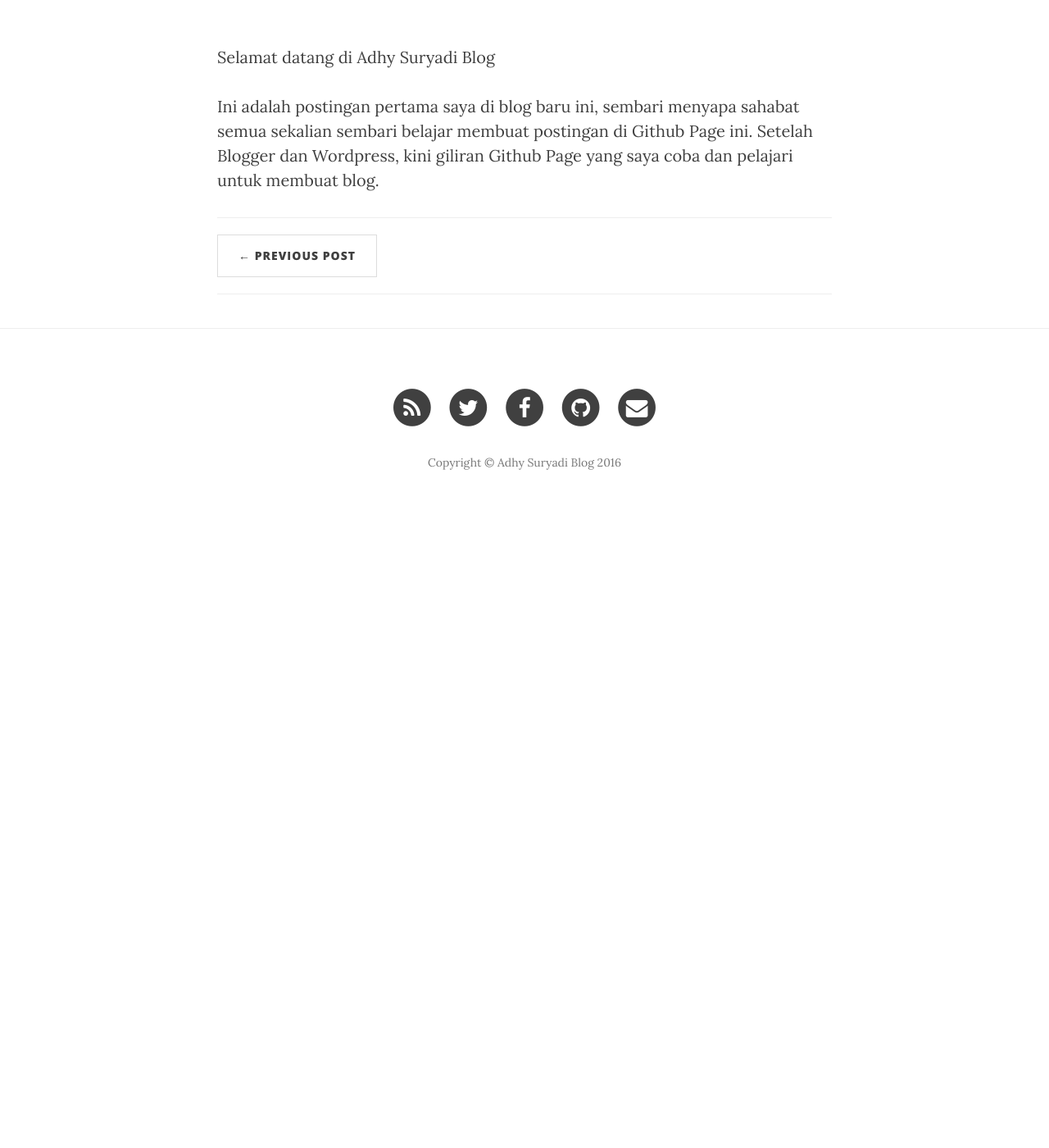
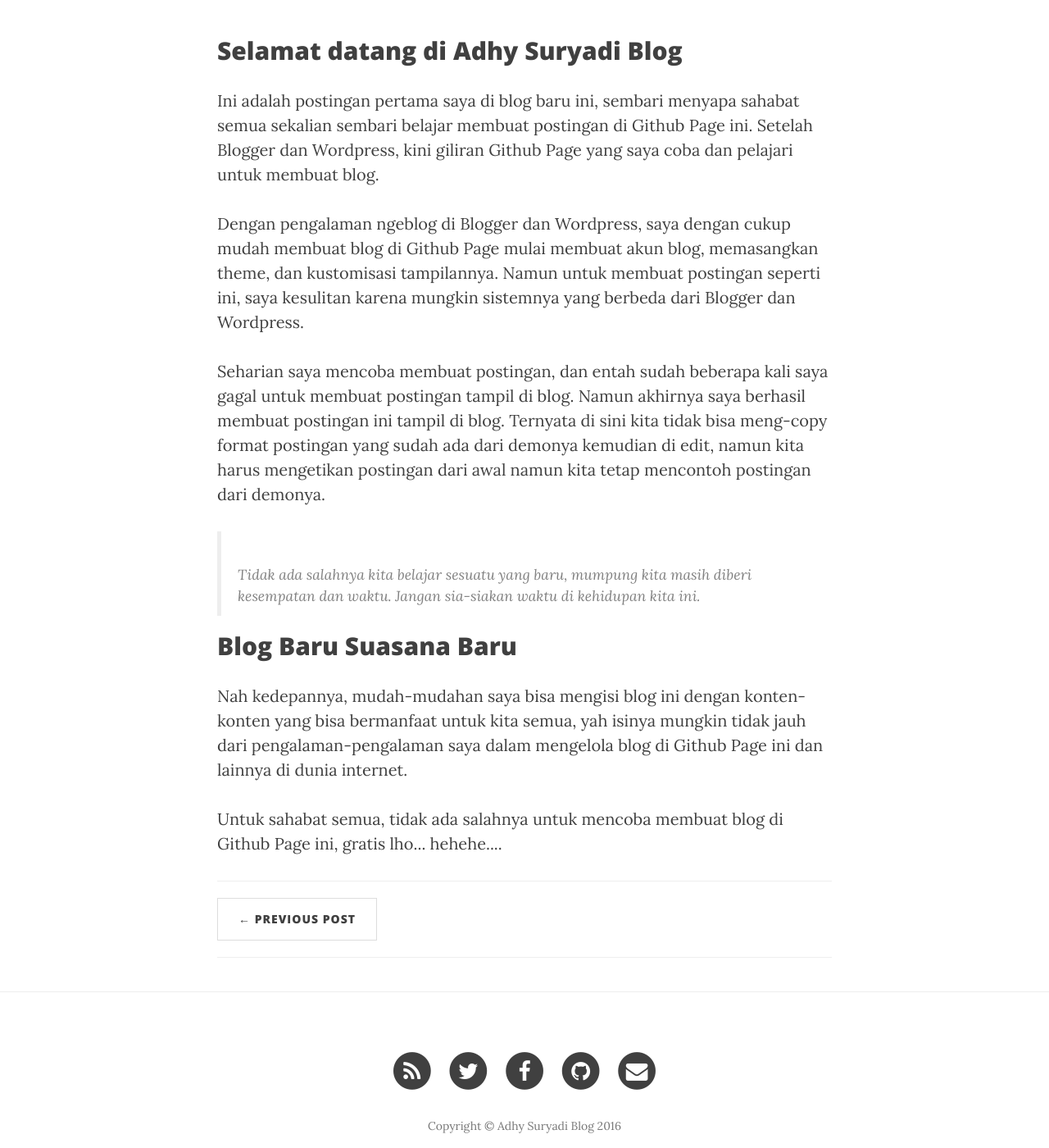
Before and after one commit to KompiAjaib/kompiajaib.github.io, a Jekyll site: the page built from _posts/2016-05-25-selamat-datang.markdown, in a window 1280 px wide and 1400 px high, scrolled down 561 px. Shown: the whole window at 82% size. Built offline with Jekyll 4.4.1, drawn with Linux system fonts in a browser that asks for light colours; nearby versions of some CDN libraries; comment, search, counter and statistics services are not loaded; before the commit the page ends 1201 px from its top, so only the background shows below that.

Commit message:
Update 2016-05-25-selamat-datang.markdown

```diff
--- a/_posts/2016-05-25-selamat-datang.markdown
+++ b/_posts/2016-05-25-selamat-datang.markdown
@@ -7,6 +7,18 @@ author: "Adhy Suryadi"
 header-img: "img/github-blog-25-05-2016.jpg"
 ---
 
-<p>Selamat datang di Adhy Suryadi Blog</p>
+## Selamat datang di Adhy Suryadi Blog
 
 <p>Ini adalah postingan pertama saya di blog baru ini, sembari menyapa sahabat semua sekalian sembari belajar membuat postingan di Github Page ini. Setelah Blogger dan Wordpress, kini giliran Github Page yang saya coba dan pelajari untuk membuat blog.</p>
+
+<p>Dengan pengalaman ngeblog di Blogger dan Wordpress, saya dengan cukup mudah membuat blog di Github Page mulai membuat akun blog, memasangkan theme, dan kustomisasi tampilannya. Namun untuk membuat postingan seperti ini, saya kesulitan karena mungkin sistemnya yang berbeda dari Blogger dan Wordpress.</p>
+
+<p>Seharian saya mencoba membuat postingan, dan entah sudah beberapa kali saya gagal untuk membuat postingan tampil di blog. Namun akhirnya saya berhasil membuat postingan ini tampil di blog. Ternyata di sini kita tidak bisa meng-copy format postingan yang sudah ada dari demonya kemudian di edit, namun kita harus mengetikan postingan dari awal namun kita tetap mencontoh postingan dari demonya.</p>
+
+> Tidak ada salahnya kita belajar sesuatu yang baru, mumpung kita masih diberi kesempatan dan waktu. Jangan sia-siakan waktu di kehidupan kita ini.
+
+## Blog Baru Suasana Baru
+
+<p>Nah kedepannya, mudah-mudahan saya bisa mengisi blog ini dengan konten-konten yang bisa bermanfaat untuk kita semua, yah isinya mungkin tidak jauh dari pengalaman-pengalaman saya dalam mengelola blog di Github Page ini dan lainnya di dunia internet.</p>
+
+<p>Untuk sahabat semua, tidak ada salahnya untuk mencoba membuat blog di Github Page ini, gratis lho... hehehe....</p>
```
